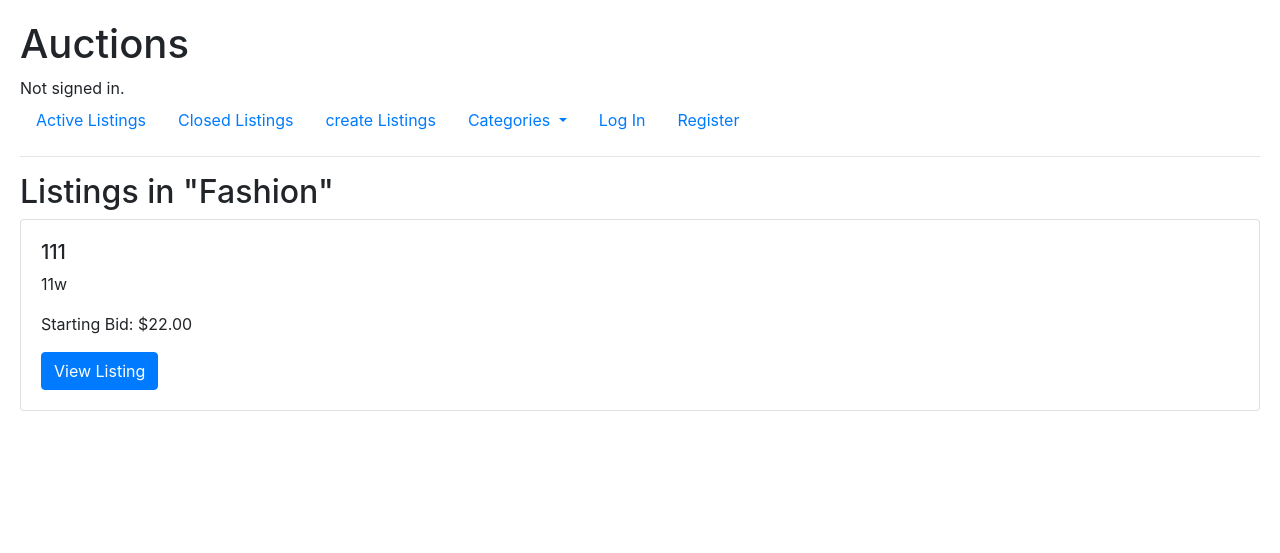
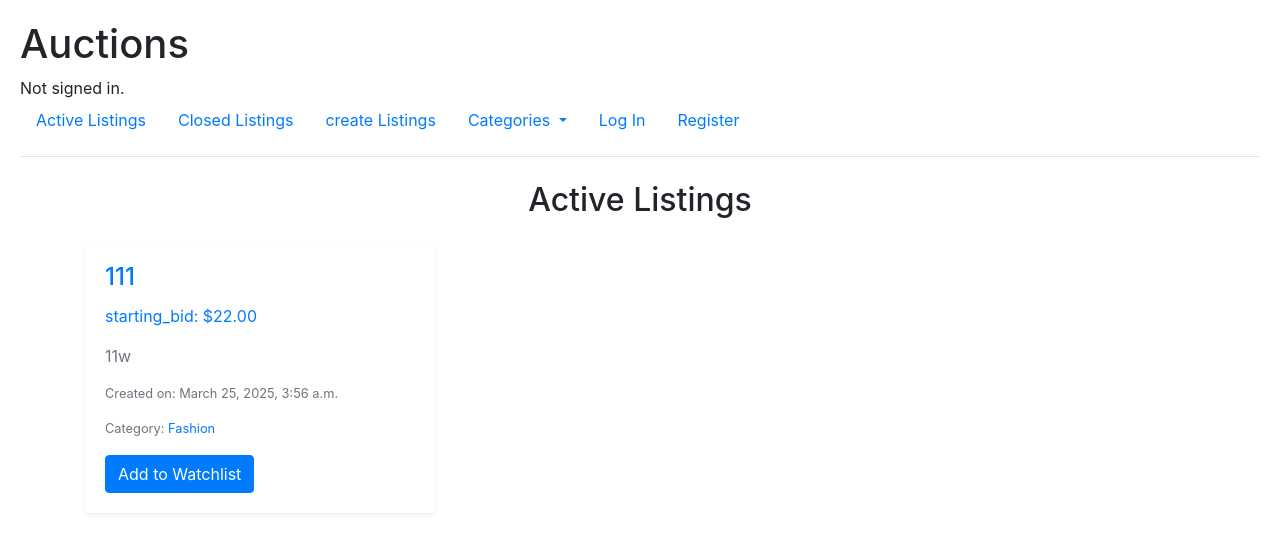
Before and after one commit to safefy-Dev/commerce, a Django app: page /categories/Fashion/ in a window 1280 px wide. Shown: the top 553 px of the page. Run offline with Django 3.2, Linux system fonts and the light colour scheme; data comes from the database, SQL or seed files in the repository; some libraries are stand-ins or nearby versions.

Commit message:
category fix

```diff
--- a/auctions/models.py
+++ b/auctions/models.py
@@ -6,6 +6,7 @@ CATEGORY_CHOICES = [
     ("Electronics", "Electronics"),
     ("Home", "Home"),
     ("Other", "Other"),
+    ("all","all")
 ]
 
 class User(AbstractUser):
--- a/auctions/templates/auctions/category_listings.html
+++ b/auctions/templates/auctions/category_listings.html
@@ -1,17 +1,60 @@
 {% extends "auctions/layout.html" %}
 
 {% block body %}
-<h2>Listings in "{{ category }}"</h2>
+<h2 class="text-center my-4">Active Listings</h2>
+    <div class="container">
+        <div class="row">
+            {% for listing in listings %}
+                {% if listing.status == "ongoing" %}
+                    <div class="col-md-6 col-lg-4 mb-4">
+                        <div class="card shadow-sm border-0">
+                            <!-- Listing Image -->
+                            {% if listing.image_url %}
+                            <a href="{{ listing.image_url }}" target="_blank">
+                                <img src="{{ listing.image_url }}" class="card-img-top" alt="Listing Image">
+                            </a>
+                            {% endif %}
+                            <div class="card-body">
+                                <a href="{% url 'listings' listing.id %}">
+                                    <h4 class="card-title">{{ listing.title }}</h4>
+                                </a>
 
-{% for listing in listings %}
-  <div class="card mb-3">
-    <div class="card-body">
-      <h5>{{ listing.title }}</h5>
-      <p>{{ listing.description }}</p>
-      <p>Starting Bid: ${{ listing.starting_bid }}</p>
-      <a href="{% url 'listings' listing.id %}" class="btn btn-primary">View Listing</a>
-    </div>
-  </div>
+
+
+                                <!-- <p class="text-primary fw-bold">Price: ${{ listing.starting_bid }}</p> -->
+                                {% for bid in highest_bids %}
+                                    {% if bid.item == listing.id %}
+                                        <p class="text-primary fw-bold">Highest Bid: ${{ bid.max_bid }}</p>
+                                        {% with found_bid=True %}
+                                        {% endwith %}
+                                    {% endif %}
+                                {% endfor %}
+
+
+                                    <p class="text-primary fw-bold">starting_bid: ${{ listing.starting_bid }}</p>
+
+
+                                <p class="card-text text-muted">{{ listing.description }}</p>
+
+
+                                <p class="small text-secondary">Created on: {{ listing.create_at }}</p>
+                                <p class="small text-secondary">
+                                    Category:
+                                    <a href="{% url 'category_filter' listing.category %}">
+                                        {{ listing.category }}
+                                    </a>
+                                </p>
+
+
+                                <form action="{% url 'add_to_watchlist' listing.id %}" method="POST">
+                                    {% csrf_token %}
+                                    <button type="submit" class="btn btn-primary">Add to Watchlist</button>
+                                </form>
+
+                            </div>
+                        </div>
+                    </div>
+                {% endif %}
 {% empty %}
   <p>No active listings in this category.</p>
 {% endfor %}
--- a/auctions/templates/auctions/layout.html
+++ b/auctions/templates/auctions/layout.html
@@ -37,6 +37,7 @@
                     <li><a class="dropdown-item" href="{% url 'category_filter' 'Electronics' %}">Electronics</a></li>
                     <li><a class="dropdown-item" href="{% url 'category_filter' 'Home' %}">Home</a></li>
                     <li><a class="dropdown-item" href="{% url 'category_filter' 'Other' %}">Other</a></li>
+                    <li><a class="dropdown-item" href="{% url 'category_filter' 'all' %}">all</a></li>
                 </ul>
             </li>
             {% if user.is_authenticated %}
--- a/auctions/views.py
+++ b/auctions/views.py
@@ -482,7 +482,10 @@ def biddings(request, id):
     })
 
 def category_filter(request, category_name):
-    listings = Listings.objects.filter(category=category_name, status="ongoing")
+    if category_name=="all":
+        listings = Listings.objects.filter(status="ongoing")
+    else:
+        listings = Listings.objects.filter(category=category_name, status="ongoing")
     return render(request, "auctions/category_listings.html", {
         "category": category_name,
         "listings": listings
```
